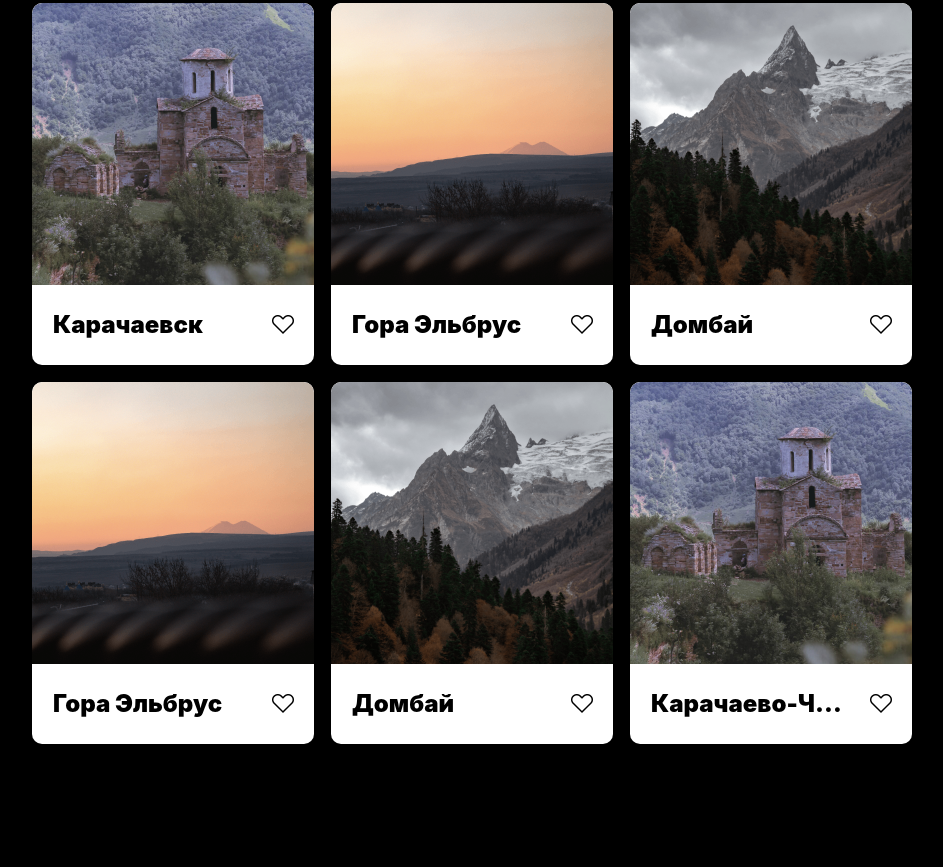
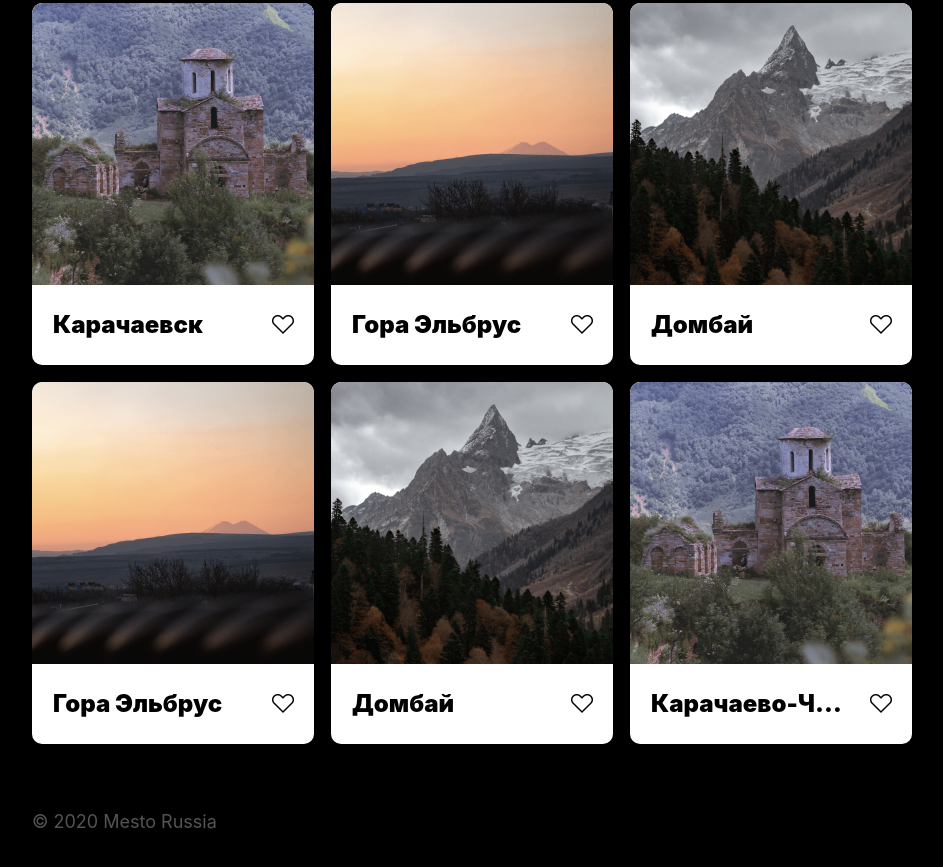
Before and after one commit to shakhuraEvgeniy/mesto, a plain HTML site: page index.html in a window 1280 px wide. Shown: the part 329-1196 px from the top of the page, without its empty margins (168-1111 px from the left). Before the commit the page ends 1073 px from the top, so only its background shows below. Drawn offline with Linux system fonts and the light colour scheme.

Commit message:
feat: создать footer

```diff
--- /dev/null
+++ b/blocks/footer/__copyright/footer__copyright.css
@@ -0,0 +1,8 @@
+.footer__copyright{
+  font-style: normal;
+  font-weight: 400;
+  font-size: 18px;
+  line-height: 22px;
+  color: #545454;
+  margin: 0;
+}
--- /dev/null
+++ b/blocks/footer/footer.css
@@ -0,0 +1,4 @@
+.footer{
+  max-width: 880px;
+  margin: 67px auto 60px;
+}
--- a/index.html
+++ b/index.html
@@ -71,8 +71,8 @@
     </section>
   </main>
 
-  <footer>
-
+  <footer class="footer">
+    <p class="footer__copyright">© 2020 Mesto Russia</p>
   </footer>
 </body>
 </html>
--- a/pages/index.css
+++ b/pages/index.css
@@ -19,3 +19,5 @@
 @import url(../blocks/card/__photo/card__photo.css);
 @import url(../blocks/card/__group/card__group.css);
 @import url(../blocks/card/__heart/_active/card__heart_active.css);
+@import url(../blocks/footer/footer.css);
+@import url(../blocks/footer/__copyright/footer__copyright.css);
```
